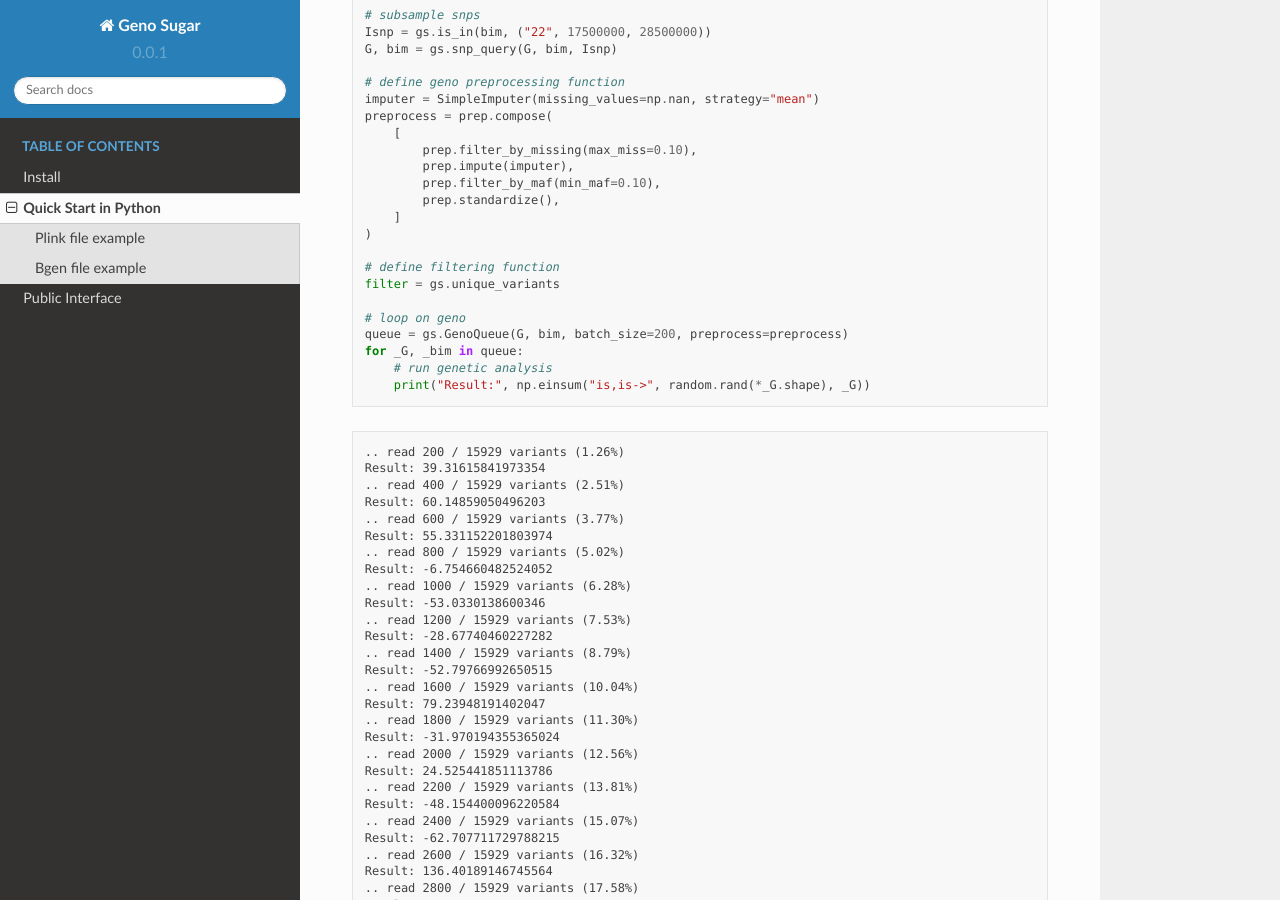
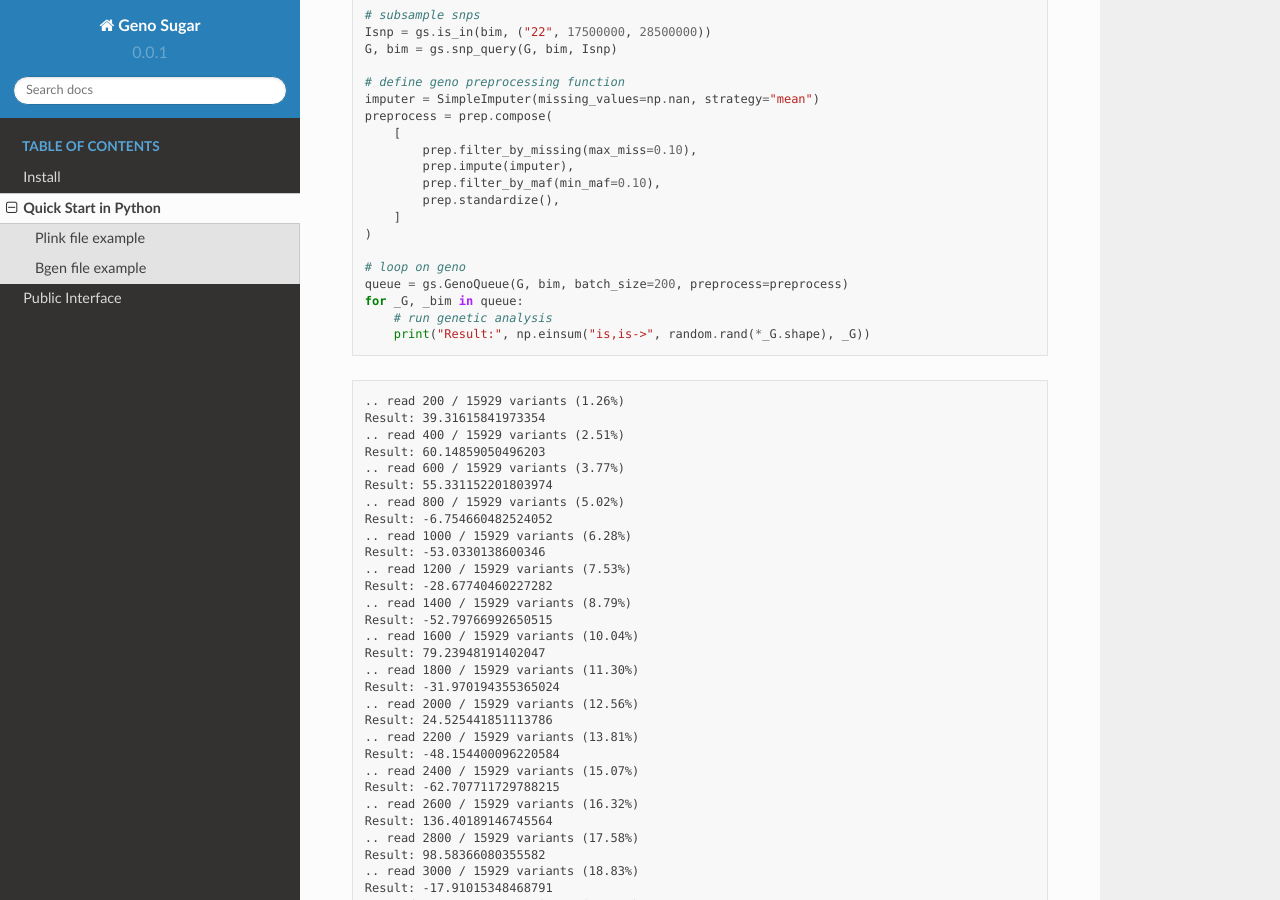
Before and after one commit to limix/geno-sugar, a Sphinx documentation site: the page built from doc/quickstart.rst, in a window 1280 px wide and 900 px high, scrolled down 644 px. Built offline with Sphinx 7.4.7 and the Read the Docs theme 2.0.0, drawn with Linux system fonts in a browser that asks for light colours; some of the changed text lies outside the part shown.

Commit message:
minor fix

```diff
--- a/doc/quickstart.rst
+++ b/doc/quickstart.rst
@@ -59,9 +59,6 @@ of reading them.
             prep.standardize(),
         ]
     )
-
-    # define filtering function
-    filter = gs.unique_variants
 
     # loop on geno
     queue = gs.GenoQueue(G, bim, batch_size=200, preprocess=preprocess)
@@ -284,9 +281,6 @@ Bgen file example
         ]
     )
 
-    # define filtering function
-    filter = gs.unique_variants
-
     # loop on geno
     queue = gs.GenoQueue(G, bim, batch_size=200, preprocess=preprocess)
     for _G, _bim in queue:
```
